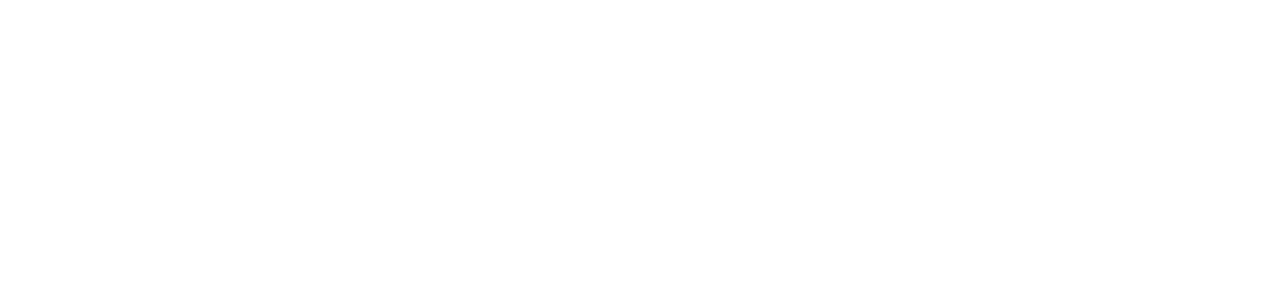
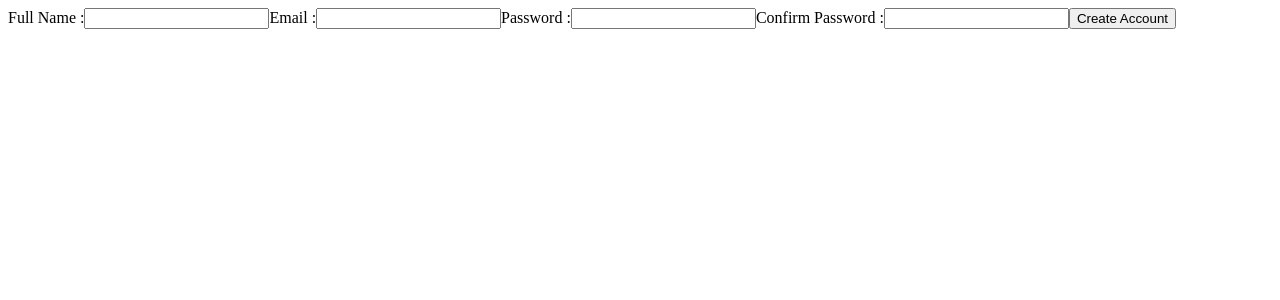
Before and after one commit to omkar-dev33/ai-note-mern-applicatioon, a React (Vite) app in the folder client/: page /register in a window 1280 px wide. Before the commit this address had no page. Shown: the top 300 px of the page. Built offline with nearby package versions, Linux system fonts and the light colour scheme.

Commit message:
Setup of authentication

```diff
--- a/client/package.json
+++ b/client/package.json
@@ -10,10 +10,12 @@
     "preview": "vite preview"
   },
   "dependencies": {
+    "@tailwindcss/vite": "^4.3.3",
     "axios": "^1.19.0",
     "react": "^19.2.6",
     "react-dom": "^19.2.6",
-    "react-router-dom": "^7.18.2"
+    "react-router-dom": "^7.18.2",
+    "tailwindcss": "^4.3.3"
   },
   "devDependencies": {
     "@eslint/js": "^10.0.1",
--- a/client/src/App.jsx
+++ b/client/src/App.jsx
@@ -2,14 +2,15 @@
 import React, {useState} from 'react'
 import {Route,Routes} from 'react-router-dom';
 import Login from '../src/pages/Login.jsx';
-
+import Register from './pages/Register.jsx';
+import Dashboard from './pages/Dashboard.jsx';
 function App() {
-  // const [Login,setLogin] = useState();s
 
   return (<>
       <Routes>
         <Route path="/" element={<Login/>}/>
-        {/* <Route path="/login" element={login}/> */}
+        <Route path="/register" element={<Register/>}/>
+        <Route path="/dashboard" element={<Dashboard/>}/>
       </Routes>
 
   </>)
--- /dev/null
+++ b/client/src/pages/Dashboard.jsx
@@ -0,0 +1,13 @@
+import React from "react";
+// import { useState } from "react";
+// import {useNavigate} from 'react-router-dom';
+
+const Dashboard = () => {
+
+    return(<>
+        <div className="">Dashboard</div>
+    </>)
+
+};
+
+export default Dashboard;
--- a/client/src/pages/Login.jsx
+++ b/client/src/pages/Login.jsx
@@ -1,20 +1,42 @@
 import React from "react";
 import { useState } from "react";
+import {useNavigate} from 'react-router-dom';
 
 const Login = () => {
-    const [login ,setLogin] = useState();
+    const [email ,setEmail] = useState('');
+    const [password ,setPassword] = useState('');
+
+    const navigate = useNavigate();
+
+    const handleChange = () =>{
+        setEmail();
+        setPassword();
+    }
+
+    const handleSubmit = (e) =>{
+        e.preventDefault();
+
+        navigate('/dashboard');
+
+    }
 
     return(<>
-        <form>
+        <form onSubmit={handleSubmit}>
             <label htmlFor="email">
                 Email :
-                <input type="email" id="email"/>
+                <input type="email" id="email" value={email} onChange={(e) =>{setEmail(e.target.value)} }/>
             </label>
             <label htmlFor="password">
                 Password :
-                <input type="password" id="password"/>
+                <input type="password" id="password" value={password} onChange={(e)=>{setPassword(e.target.value)}}/>
             </label>
+            {/* <la htmlFor="" ></la> */}
+            <button className="">Login</button>
+
         </form>
+        <div className="" onClick={()=>{navigate('/register')}}>
+            Create Account
+        </div>
     </>)
 
 };
--- a/client/src/pages/Register.jsx
+++ b/client/src/pages/Register.jsx
@@ -1,18 +1,34 @@
 import React from "react";
 import { useState } from "react";
+import { useNavigate } from "react-router-dom";
 
 const Register = () => {
-    const [login ,setLogin] = useState();
+    const [register ,setRegister] = useState();
+    const navigate = useNavigate();
 
     return(<>
-        <form>
-            <label htmlFor="">
-                First Name :
-                <input type="text" />
+        <form >
+            <label htmlFor="name">
+                Full Name :
+                <input type="text" id="name"/>
             </label>
+            <label htmlFor="email">
+                Email :
+                <input type="email" id="email"/>
+            </label>
+            <label htmlFor="password">
+                Password :
+                <input type="password" id="password" />
+            </label>
+            <label htmlFor="password">
+                Confirm Password :
+                <input type="password" id="password" />
+            </label>
+            <button type="submit" onClick={()=>{navigate('/')}}>
+                Create Account
+            </button>
         </form>
     </>)
-
 };
 
 export default Register;
```
Also changed, not shown: 1 other file (tests, documents, lock files or other folders).
